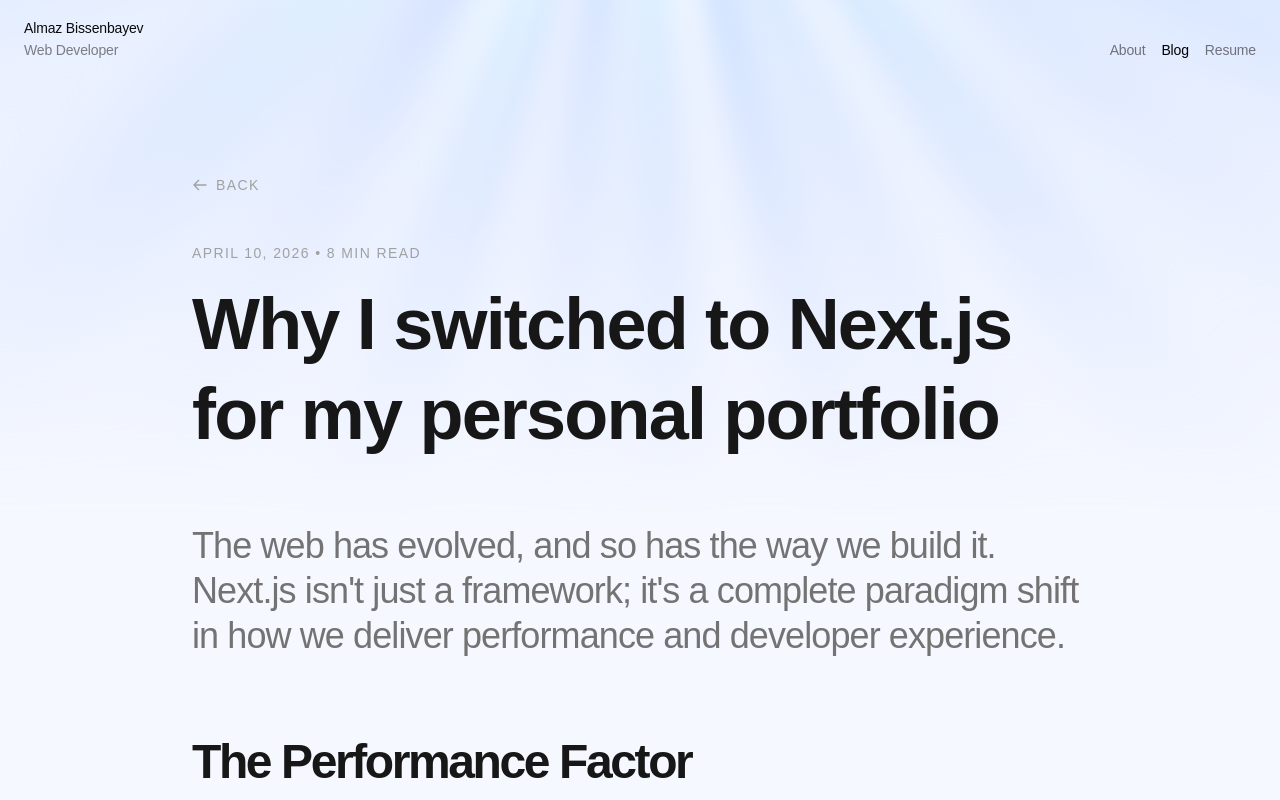
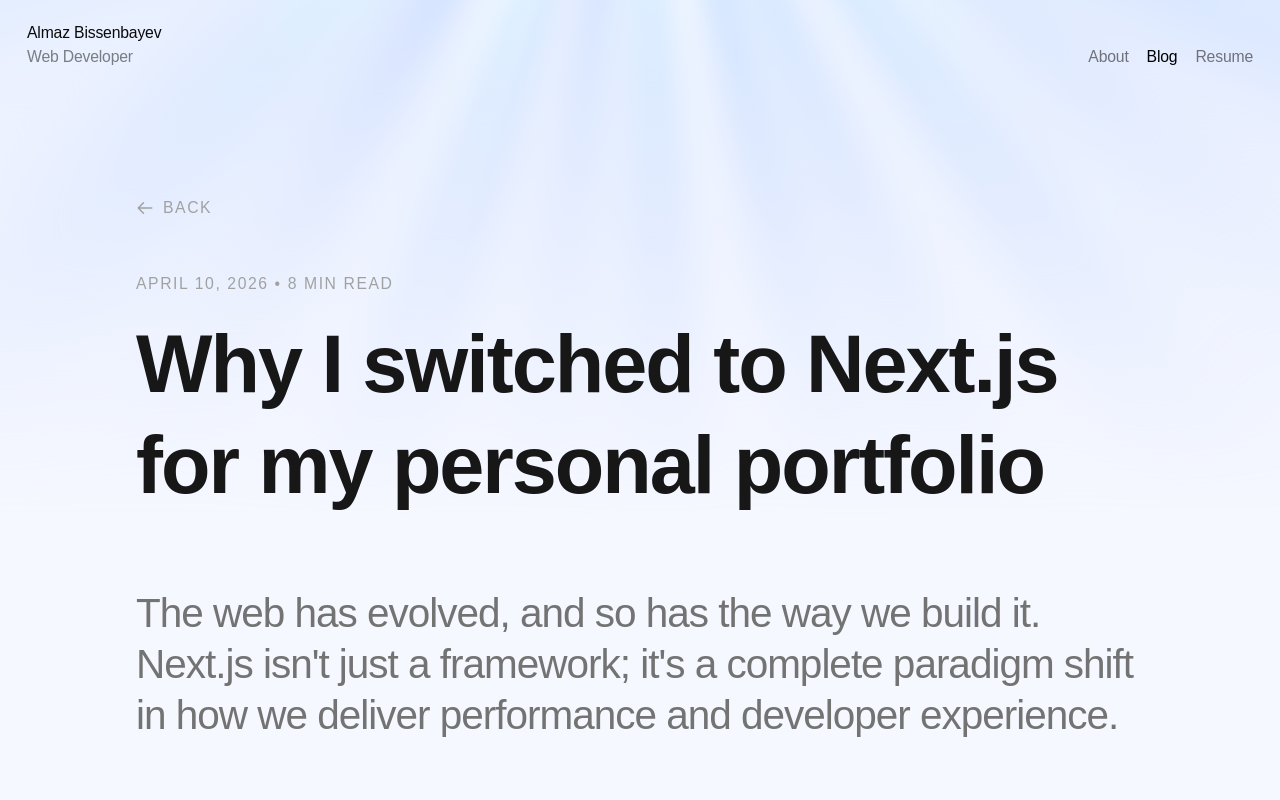
Before and after one commit to almazbisenbaev/almaz, a Next.js app: page /posts/why-i-switched-to-nextjs in a window 1280 px wide. Shown: the top 800 px of the page. Built offline with nearby package versions, Linux system fonts and the light colour scheme; a web font is replaced by a local one.

Commit message:
Added code block component

```diff
--- a/package.json
+++ b/package.json
@@ -23,6 +23,7 @@
     "react-schemaorg": "^2.0.1",
     "schema-dts": "^2.0.0",
     "shadcn": "^4.8.1",
+    "shiki": "^4.2.0",
     "tailwind-merge": "^3.6.0",
     "three": "^0.184.0",
     "tw-animate-css": "^1.4.0"
--- a/src/app/globals.css
+++ b/src/app/globals.css
@@ -913,9 +913,11 @@ a {
   }
   body {
     @apply bg-background text-foreground;
+    font-size: 18px;
   }
   html {
     @apply font-sans;
+    font-size: 18px;
   }
 }
 
@@ -1287,3 +1289,57 @@ a {
     transition: none;
   }
 }
+
+
+
+/* Blog post */
+
+.article {
+  font-size: 20px;
+  line-height: 1.5;
+}
+
+.article h1, .article h2, .article h3, .article h4, .article h5, .article h6 {
+  font-weight: bold;
+  margin-top: 1em;
+  margin-bottom: 0.5em;
+  letter-spacing: 0.01em;
+}
+
+.article code {
+  font-size: 0.86em;
+  font-family: monospace;
+  color: red;
+  background: rgba(0,0,0,0.1);
+  border-radius: 4px;
+  padding: 0.14em 0.25em;
+}
+
+.article p {
+  margin-top: 0;
+  margin-bottom: 1em;
+}
+
+.article ul {
+  margin-top: 1em;
+  margin-bottom: 1em;
+}
+
+.article ul li {
+  display: flex;
+  align-items: flex-start;
+  gap: 16px;
+  margin-bottom: 0.5em;
+}
+
+.article ul li::before {
+  content: "";
+  background: blue;
+  /* border: 1px solid black; */
+  border-radius: 50%;
+
+  display: block;
+  width: 0.65em;
+  height: 0.65em;
+  transform: translateY(0.45em);
+}
--- a/src/app/page.jsx
+++ b/src/app/page.jsx
@@ -28,6 +28,7 @@ export default function Home() {
               </div>
 
               <PortfolioAccordion />
+
             </div>
           </div>
         </div>
--- a/src/app/posts/vuejs-evolution/page.jsx
+++ b/src/app/posts/vuejs-evolution/page.jsx
@@ -1,29 +1,59 @@
 import Link from 'next/link';
 import BlogJsonLd from '@/components/seo/blog-json-ld';
+import CodeBlock from '@/components/code-block/code-block';
 
 const post = {
   title: "The same button component in 3 major versions of VueJS",
   date: "April 11, 2026",
   link: "/posts/vuejs-evolution",
-  thumbnail: "/images/project-glowy.jpg",
   description: "I created the same button component in 3 major versions of VueJS to see how it changed"
 };
 
 export const metadata = {
-  title: 'The Future of Web Design: Minimalist & Fast | Almaz Bissenbayev',
+  title: 'The same button component in 3 major versions of VueJS',
   description: 'I created the same button component in 3 major versions of VueJS to see how it changed',
   alternates: {
-    canonical: '/posts/future-of-web-design'
+    canonical: '/posts/vuejs-evolution'
   }
 }
 
-export default function PostVuejsEvolution() {
+const vue1Code = `<!DOCTYPE html>
+<html>
+  <head>
+    <script src="https://unpkg.com/vue@1.0.28/dist/vue.js"></script>
+  </head>
+  <body>
+    <div id="app">
+      <alert-button></alert-button>
+    </div>
+
+    <script>
+      var AlertButton = Vue.extend({
+        template: '<button v-on:click="showAlert">Click me (Vue 1)</button>',
+        methods: {
+          showAlert: function() {
+            alert('Hello from Vue 1.x!');
+          }
+        }
+      });
+
+      Vue.component('alert-button', AlertButton);
+
+      new Vue({
+        el: '#app'
+      });
+    </script>
+  </body>
+</html>`;
+
+export default async function PostVuejsEvolution() {
   return (
     <article className="min-h-screen py-24">
       <BlogJsonLd post={post} />
 
       <div className="container">
         <div className="max-w-4xl mx-auto">
+
           <Link href="/posts" className="inline-flex items-center text-neutral-400 hover:text-neutral-900 mb-12 transition-colors text-sm font-medium uppercase tracking-widest">
             <svg className="w-4 h-4 mr-2" fill="none" viewBox="0 0 24 24" stroke="currentColor">
               <path strokeLinecap="round" strokeLinejoin="round" strokeWidth={2} d="M10 19l-7-7m0 0l7-7m-7 7h18" />
@@ -35,47 +65,36 @@ export default function PostVuejsEvolution() {
             <div className="flex items-center space-x-3 mb-4">
               <span className="text-neutral-400 text-sm font-medium uppercase tracking-widest">{post.date}</span>
               <span className="text-neutral-200">•</span>
-              <span className="text-neutral-400 text-sm font-medium uppercase tracking-widest">Design</span>
+              <span className="text-neutral-400 text-sm font-medium uppercase tracking-widest">Frontend</span>
             </div>
-            <h1 className="text-5xl md:text-7xl font-bold text-neutral-900 mb-8 tracking-tight leading-tight">
-              The Future of Web Design: Minimalist & Fast
-            </h1>
+            <h1 className="text-5xl md:text-7xl font-bold mb-8 tracking-tight">The same button component in 3 major versions of VueJS</h1>
           </header>
 
-          <div className="text-neutral-900">
-            <p className="text-3xl md:text-4xl text-neutral-500 mb-20 leading-tight italic font-light tracking-tight">
-              In a world of constant noise, simplicity is the ultimate sophistication. We're moving towards an era of functional minimalism and hyper-performance.
+          <div className="article">
+
+            <p className="text-xl md:text-2xl">
+              Vue.js has come a long way since its initial release. From its humble beginnings as a lightweight library inspired by Angular and React, it has grown into one of the most beloved frontend frameworks. In this post, I'll look at three major milestones: <b>Vue 1.x</b> (the original), <b>Vue 2.x</b> (the Options API era that powered massive adoption), and <b>Vue 3.x</b> (the modern Composition API default). I'll implement the same simple feature: a button that shows an alert when clicked.
             </p>
 
-            <h2 className="text-4xl md:text-5xl font-bold mb-10 tracking-tighter">Functional Minimalism</h2>
-            <p className="text-2xl md:text-3xl text-neutral-600 leading-relaxed mb-12">
-              Minimalism isn't just about removing elements; it's about making every element work twice as hard. In 2026, we're seeing a shift from decoration to information-first design.
+            <h2 className="text-4xl md:text-5xl">Vue 1.x: The Dawn of Reactive Components (circa 2015)</h2>
+            <p>
+              Vue 1 introduced the core concepts that made it stand out: reactive data binding, a simple template syntax, and component-based architecture using <code>Vue.extend()</code> and global registration.
             </p>
 
-            <h2 className="text-4xl md:text-5xl font-bold mb-10 tracking-tighter mt-24">Hyper-Performance</h2>
-            <p className="text-2xl md:text-3xl text-neutral-600 leading-relaxed mb-12">
-              Wait times are the death of conversions. The future is about instant gratification through server-side optimizations and edge delivery networks.
-            </p>
+            <p><b>Key characteristics of this era:</b></p>
+            <ul>
+              <li><div>Heavy use of <code>Vue.extend()</code> for component definitions.</div></li>
+              <li><div>Templates were often strings or in the DOM.</div></li>
+              <li><div>Event handling with <code>v-on</code> (shorthand <code>@</code> came later but was similar).</div></li>
+              <li><div>Data was defined directly, with caveats around sharing objects.</div></li>
+            </ul>
 
-            <blockquote className="my-20 border-l-4 border-neutral-900 pl-10 py-4 italic text-3xl md:text-4xl font-light text-neutral-800 leading-tight">
-              "Good design is as little design as possible." — Dieter Rams
-            </blockquote>
+            <h3>Example: AlertButton.vue (Vue 1 style)</h3>
 
-            <p className="text-2xl md:text-3xl text-neutral-600 leading-relaxed mb-12">
-              The digital landscape is becoming increasingly saturated. To stand out, brands are moving away from complex animations and heavy assets in favor of clean typography, ample whitespace, and blazing fast load times.
-            </p>
+            <CodeBlock code={vue1Code} lang="html" />
 
-            <h3 className="text-3xl md:text-4xl font-bold text-neutral-900 mt-24 mb-12 tracking-tight">What's Next?</h3>
-            <div className="space-y-16 mt-12">
-              <div>
-                <h4 className="text-2xl md:text-3xl font-bold text-neutral-900 mb-4 tracking-tight">Adaptive UI</h4>
-                <p className="text-xl md:text-2xl text-neutral-600 leading-relaxed">Interfaces that change based on user context, device, and even emotional state.</p>
-              </div>
-              <div>
-                <h4 className="text-2xl md:text-3xl font-bold text-neutral-900 mb-4 tracking-tight">Micro-Interactions</h4>
-                <p className="text-xl md:text-2xl text-neutral-600 leading-relaxed">Small, subtle animations that provide feedback and delight without being distracting.</p>
-              </div>
-            </div>
+            <div className="bg-red-500 h-3 mt-24"></div>
+
           </div>
         </div>
       </div>
--- /dev/null
+++ b/src/components/code-block/code-block.jsx
@@ -0,0 +1,12 @@
+import { codeToHtml } from 'shiki';
+
+export default async function CodeBlock({ code, lang = 'html', theme = 'vitesse-dark' }) {
+  const highlightedCode = await codeToHtml(code, { lang, theme });
+
+  return (
+    <div
+      className="my-6 rounded-lg overflow-hidden"
+      dangerouslySetInnerHTML={{ __html: highlightedCode }}
+    />
+  );
+}
```
Also changed, not shown: 1 other file (tests, documents, lock files or other folders).
